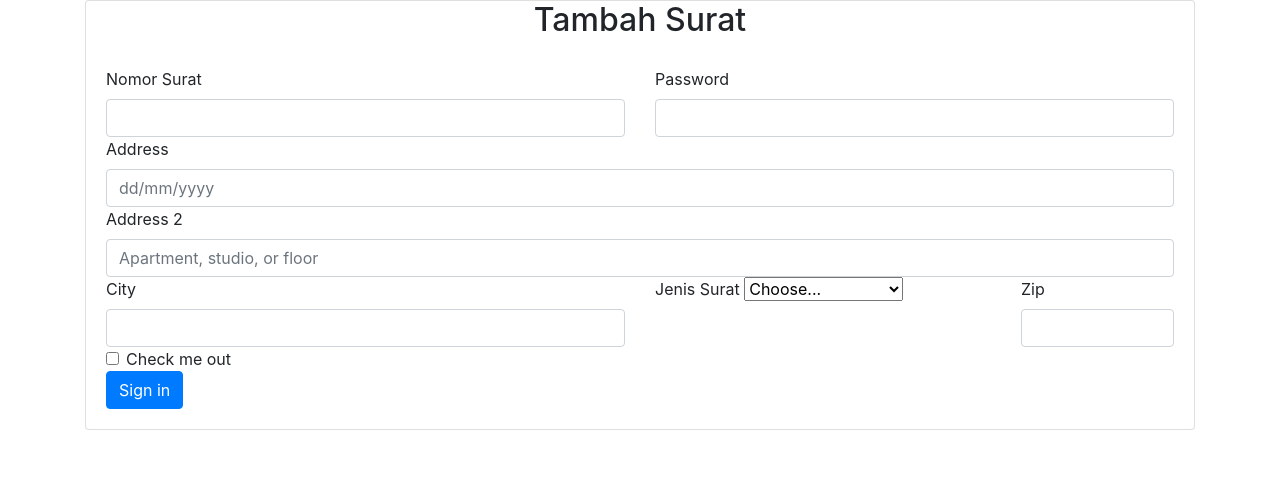
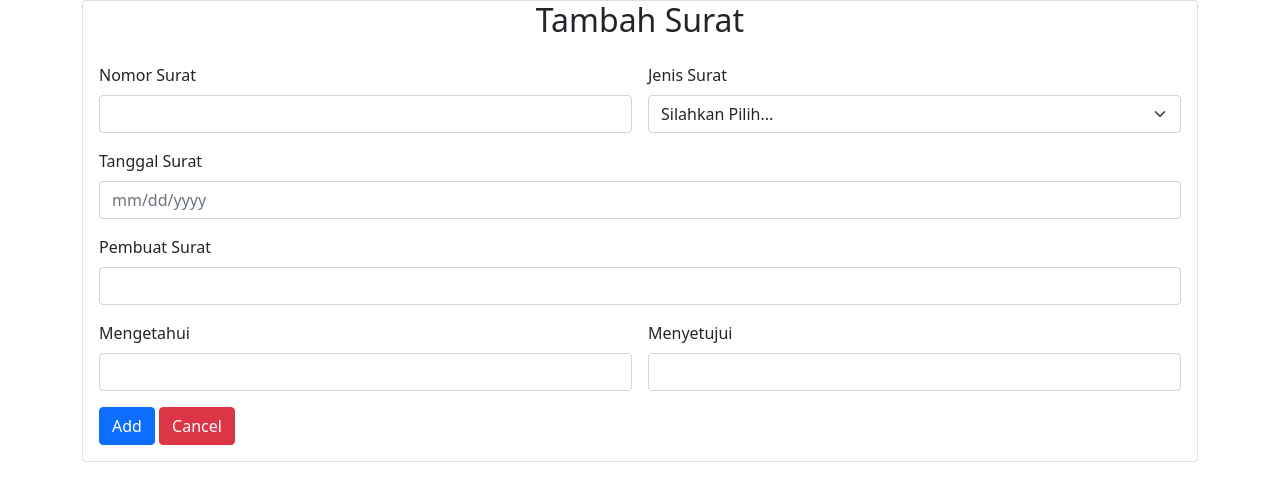
Before and after one commit to dindarachma/dindami20b, a PHP site: page /add.php in a window 1280 px wide. Shown: the top 501 px of the page. Run offline with PHP 8.4, Linux system fonts and the light colour scheme; data that the repository does not hold is empty; some libraries are stand-ins or nearby versions.

Commit message:
Update add.php

```diff
--- a/week4/add.php
+++ b/week4/add.php
@@ -1,22 +1,19 @@
 <?php
 error_reporting(0);
-//buat koneksi
-$con = new mysqli("localhost","root","","db_suratdinda");
-
-$tgl = date('d F Y');
+//Buat Koneksinya
+$con = new mysqli("localhost","root", "","db_suratdinda");
+$tgl = date ('d F Y');
 
 $sql = "SELECT * FROM tbl_surat";
 $result = $con->query($sql);
-/*$isi = $result->fetch_assoc();*/
-
 ?>
 
 <!DOCTYPE html>
 <html>
 <head>
-	<title>View Surat</title>
-	<link rel="stylesheet" type="text/css" href="../assets/css/bootstrap.min.css">
-	<link href="https://cdn.jsdelivrnet/npm/bootstrap@5.1.3/dist/css/bootstrap.min.css" rel="stylesheet" integrity="sha384-1BmE4kWBq78iYhFldvKuhfTAU6auU8tT94WrHftjDbrCEXSU1oBoqyl2QvZ6jIW3" crossorigin="anonymous">
+	<title>Tambah Surat</title>
+	<link rel="stylesheet" href="../assets/css/bootstrap.min.css">
+	<link href="https://cdn.jsdelivr.net/npm/bootstrap@5.1.3/dist/css/bootstrap.min.css" rel="stylesheet" integrity="sha384-1BmE4kWBq78iYhFldvKuhfTAU6auU8tT94WrHftjDbrCEXSU1oBoqyl2QvZ6jIW3" crossorigin="anonymous">
 <script src="https://cdn.jsdelivr.net/npm/bootstrap@5.1.3/dist/js/bootstrap.bundle.min.js" integrity="sha384-ka7Sk0Gln4gmtz2MlQnikT1wXgYsOg+OMhuP+IlRH9sENBO0LRn5q+8nbTov4+1p" crossorigin="anonymous"></script>
 </head>
 <body>
@@ -31,44 +28,46 @@ $result = $con->query($sql);
 			    <input type="email" class="form-control" id="inputEmail4">
 			  </div>
 			  <div class="col-md-6">
-						    <label for="inputPassword4" class="form-label">Password</label>
+			    <label for="inputState" class="form-label">Jenis Surat</label>
+			    <select id="inputState" class="form-select">
+			      <option selected>Silahkan Pilih...</option>
+			      <option>Surat Keputusan</option>
+			      <option>Surat Pernyataan</option>
+			      <option>Surat Peminjaman</option>
+			    </select>
+			  </div>
+			  <!-- <div class="col-md-6">
+			    <label for="inputPassword4" class="form-label">Nomor Surat</label>
 			    <input type="password" class="form-control" id="inputPassword4">
+			  </div> -->
+			  <div class="col-12">
+			    <label for="inputAddress" class="form-label">Tanggal Surat</label>
+			    <input type="text" class="form-control" id="inputAddress" placeholder="mm/dd/yyyy">
 			  </div>
 			  <div class="col-12">
-						    <label for="inputAddress" class="form-label">Address</label>
-						    <input type="text" class="form-control" id="inputAddress" placeholder="dd/mm/yyyy">
-						  </div>
-						  <div class="col-12">
-						    <label for="inputAddress2" class="form-label">Address 2</label>
-						    <input type="text" class="form-control" id="inputAddress2" placeholder="Apartment, studio, or floor">
+			    <label for="inputAddress2" class="form-label">Pembuat Surat</label>
+			    <input type="text" class="form-control" id="inputAddress2" placeholder="">
 			  </div>
 			  <div class="col-md-6">
-						    <label for="inputCity" class="form-label">City</label>
+			    <label for="inputCity" class="form-label">Mengetahui</label>
 			    <input type="text" class="form-control" id="inputCity">
 			  </div>
-						  <div class="col-md-4">
-						    <label for="inputState" class="form-label">Jenis Surat</label>
-						    <select id="inputState" class="form-select">
-						      <option selected>Choose...</option>
-						      <option>Surat Keputusan</option>
-						      <option>Surat Peminjaman</option>
-						      <option>Surat </option>
-						    </select>
-						  </div>
-						  <div class="col-md-2">
-						    <label for="inputZip" class="form-label">Zip</label>
+
+			  <div class="col-md-6">
+			    <label for="inputZip" class="form-label">Menyetujui</label>
 			    <input type="text" class="form-control" id="inputZip">
 			  </div>
-						  <div class="col-12">
+			  <!-- <div class="col-12">
 			    <div class="form-check">
 			      <input class="form-check-input" type="checkbox" id="gridCheck">
 			      <label class="form-check-label" for="gridCheck">
 			        Check me out
 			      </label>
 			    </div>
-						  </div>
+			  </div> -->
 			  <div class="col-12">
-						    <button type="submit" class="btn btn-primary">Sign in</button>
+			    <button type="submit" class="btn btn-primary">Add</button>
+			    <button type="submit" class="btn btn-danger">Cancel</button>
 			  </div>
 			</form>
 		</div>
@@ -77,27 +76,26 @@ $result = $con->query($sql);
 	</div>
 	<?php
 
-	if(isset($_POST['submit'])){
+
+		if(isset($_POST['submit'])) {
 			$no_surat = $_POST['noSurat'];
-		$Jenis_surat = $_POST['JenisSurat'];
+			$jenis_surat = $_POST['jenisSurat'];
 			$tgl_surat = $_POST['tglSurat'];
 			$ttd_surat = $_POST['ttdSurat'];
 			$ttd_mengetahui = $_POST['ttdMengetahui'];
 			$ttd_menyetujui = $_POST['ttdMenyetujui'];
 
-		//insert user data into table
-		$result = mysqli_query($mysqli, "INSERT INTO tbl_surat(id,no_surat,Jenis_surat,ttd_surat,ttd_mengetahui,ttd_menyetujui) VALUES('','$no_surat','$Jenis_surat','$tgl_surat','$ttd_surat','ttd_mengetahui','ttd_menyetujui')");
+			//Insert user data info table
+			$result = mysqli_query($mysqli, "INSERT INTO tbl_surat
+				(id,no_surat,jenis_surat,ttd_surat,ttd_mengetahui,ttd_menyetujui) VALUES('',$no_surat','$jenis_surat','$tgl_surat','$ttd_mengetahui','$ttd_menyetujui')");
 
-		//show message when user
-		echo "User Added Succesfully. <a href='view.php'>List Surat</a>";
-
-
+			//Show message when user added
+			echo "User added Successfully. <a href='view.php'>List Surat</a>";
 		}
 	?>
 </body>
+<script src="../assets/js/bootstrap.min.js"></script>
 
-<script src="../assets/js/bootstrap.min.js"></script>
 <script src="https://cdn.jsdelivr.net/npm/@popperjs/core@2.10.2/dist/umd/popper.min.js" integrity="sha384-7+zCNj/IqJ95wo16oMtfsKbZ9ccEh31eOz1HGyDuCQ6wgnyJNSYdrPa03rtR1zdB" crossorigin="anonymous"></script>
 <script src="https://cdn.jsdelivr.net/npm/bootstrap@5.1.3/dist/js/bootstrap.min.js" integrity="sha384-QJHtvGhmr9XOIpI6YVutG+2QOK9T+ZnN4kzFN1RtK3zEFEIsxhlmWl5/YESvpZ13" crossorigin="anonymous"></script>
-
 </html>
```
Lines whose indentation alone changed are shown as unchanged.
